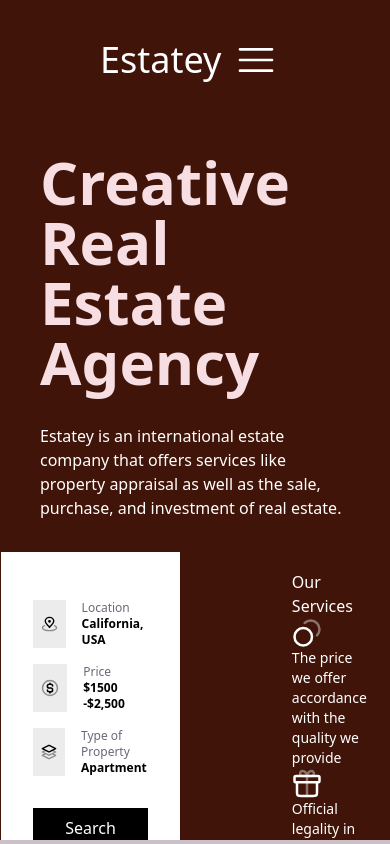
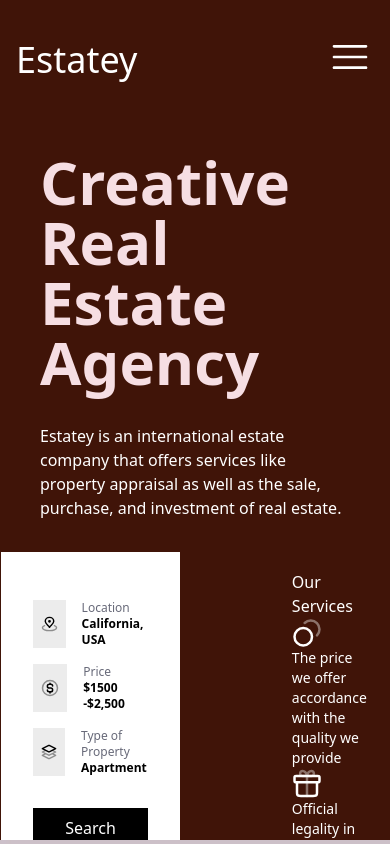
Before and after one commit to ayomideRussianCode/Estatey, a React (Vite) app: page / in a window 390 px wide. Shown: the top 844 px of the page. Built offline with nearby package versions, Linux system fonts and the light colour scheme.

Commit message:
navbar responsiveness fixed

```diff
--- /dev/null
+++ b/src/components/CustomersReport.jsx
@@ -0,0 +1,15 @@
+import React from 'react'
+
+function CustomersReport() {
+  return (
+    <section className='w-full h-50'>
+        <div className='flex justify-center items-center'>
+            <div>
+
+            </div>
+        </div>
+    </section>
+  )
+}
+
+export default CustomersReport
--- a/src/components/NavBar.jsx
+++ b/src/components/NavBar.jsx
@@ -7,33 +7,24 @@ function NavBar() {
   const navLinks = ["Home", "Properties", "Agents", "Pages"];
 
   return (
-    <header className="flex">
-      <div className="flex justify-between items-center w-full px-[100px] h-30 bg-[#401408] text-white">
+    <header className="flex  bg-[#401408] text-white">
+      <div className="flex justify-between items-center w-full px-4 md:px-10 xl:px-[100px] h-30 bg-[#401408]">
         <h1 className="font-medium text-4xl">Estatey</h1>
         <nav className="hidden md:flex">
-          <ul className="flex justify-around gap-20">
+          <ul className="flex justify-center items-center gap-10 xl:gap-20">
             {navLinks.map((link, index) => (
               <li key={index}>
                 <a href="#">{link}</a>
               </li>
             ))}
+            <li>
+              <button className=" hidden md:flex px-6 py-3 text-xs bg-white text-[#401408] font-semibold rounded-none ">
+                Contact Us
+              </button>
+            </li>
           </ul>
         </nav>
-        <button className=" hidden md:flex px-6 py-3 text-xs bg-white text-[#401408] font-semibold rounded-none ">
-          Contact Us
-        </button>
-        {isOpen && (
-          <nav className="md:hidden bg-[#401408] mt-16 px-12 py-8">
-            <ul className="flex flex-col gap-4 text-lg">
-              {navLinks.map((link) => (
-                <li key={link} className="cursor-pointer hover:text-black">
-                  <a href="#">{link}</a>
-                </li>
-              ))}
-            </ul>
-          </nav>
-        )}
-        <div className="md:hidden flex mx-auto justify-center items-center ">
+        <div className="md:hidden ">
           <button onClick={() => setIsOpen(!isOpen)}>
             {isOpen ? (
               <div className="">
@@ -45,6 +36,22 @@ function NavBar() {
           </button>
         </div>
       </div>
+      {isOpen && (
+        <nav className="md:hidden bg-[#401408] text-white px-8 pb-6 border-t border-white shadow-md py-4">
+          <ul className="flex flex-col gap-4 text-lg">
+            {navLinks.map((link) => (
+              <li key={link} className="cursor-pointe">
+                <a href="#">{link}</a>
+              </li>
+            ))}
+            <li>
+              <button className=" flex p-2 text-xs bg-white text-[#401408] font-semibold rounded-none ">
+                Contact Us
+              </button>
+            </li>
+          </ul>
+        </nav>
+      )}
     </header>
   );
 }
```
